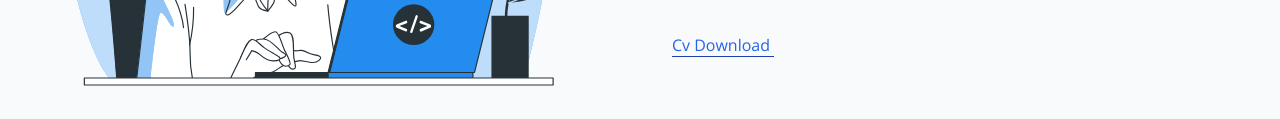
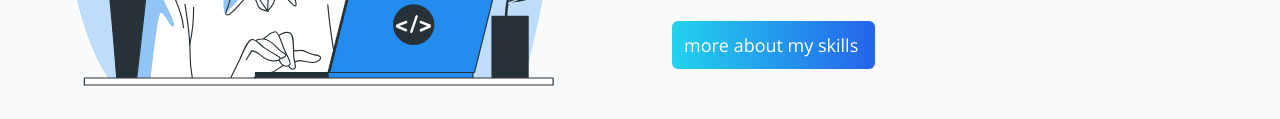
Before and after one commit to hossampy/MyPortfolio, a website: page index.html in a window 1280 px wide. Shown: the part 891-1010 px from the top of the page. Drawn offline with nearby package versions, Linux system fonts and the light colour scheme; files that its build step writes are made by us from their sources; a web font is replaced by a local one.

Commit message:
my skills

```diff
--- a/index.html
+++ b/index.html
@@ -115,8 +115,8 @@
 
            <!-- Link -->
            <div class="block mt-4">
-             <a href="https://drive.google.com/file/d/1Qt6vKYsMUExycAEK_AIVI6iBgZwVJOpF/view?usp=sharing" target="_blank" class="border-b border-blue-800 text-blue-600 capitalize">
-               cv download
+             <a href="#Skills" class="p-3 text-white rounded-md w-52 xl:w-60 transition ease-in-out delay-200 bg-gradient-to-r from-cyan-400 to-blue-600 text-lg mp-9 ">
+                more about my skills
                <img src="images/icon-arrow.svg" alt="" class="inline pb-2" />
              </a>
            </div>
```
Also changed, not shown: css/style.css.
